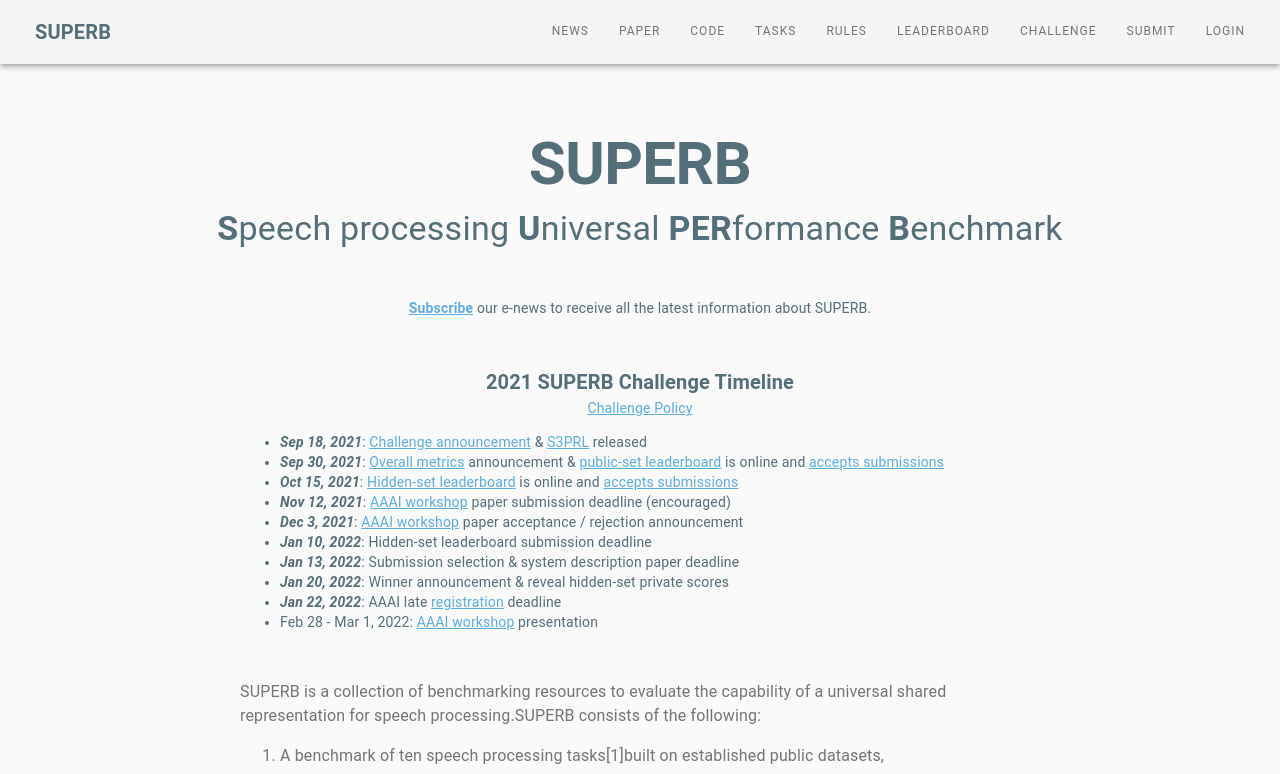
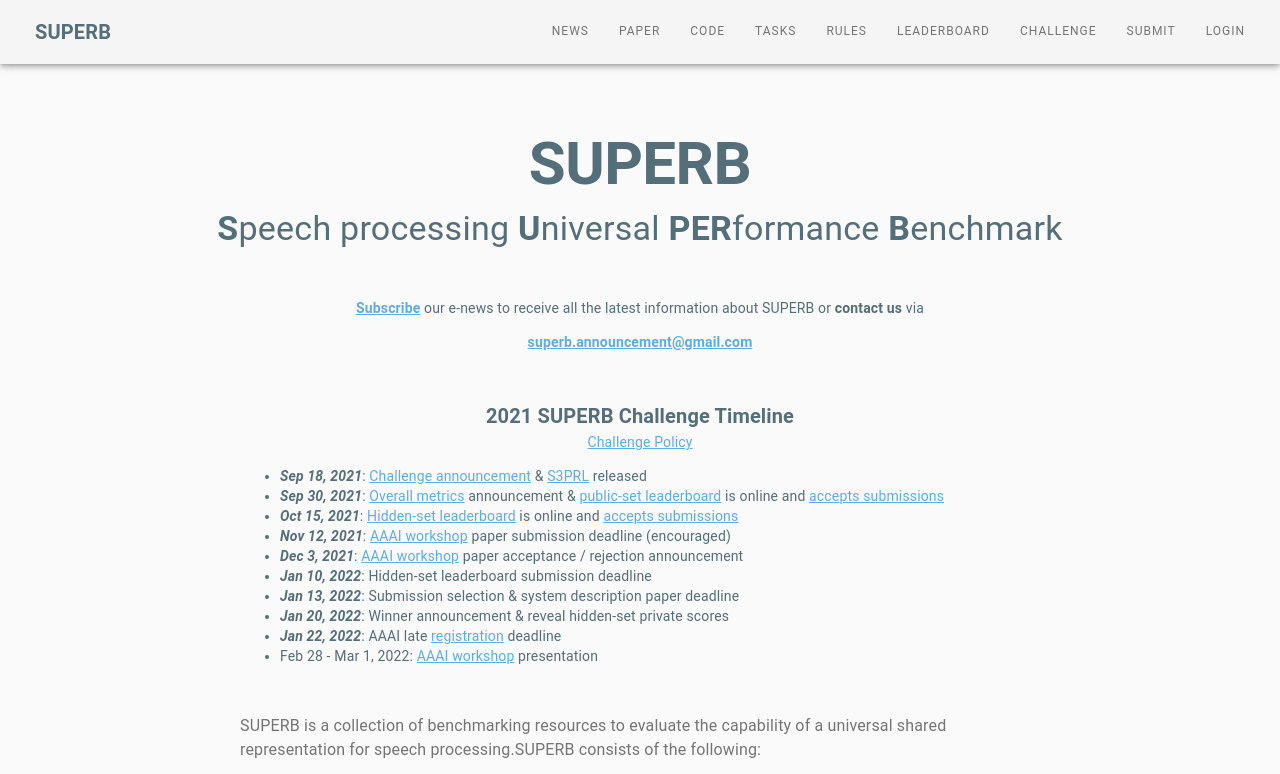
Before and after one commit to superbbenchmark/website-react, a React (Create React App) app in the folder frontend/: page / in a window 1280 px wide. Shown: the top 774 px of the page. Built offline with nearby package versions, Linux system fonts and the light colour scheme.

Commit message:
set contact email

```diff
--- a/frontend/src/Landing.js
+++ b/frontend/src/Landing.js
@@ -51,7 +51,8 @@
                 </Typography>
             </Box>
             <Box margin={theme.spacing(1, "auto", 6)}>
-                <span><strong><a href={subscribe_link} target="_blank" rel="noopener noreferrer">Subscribe</a></strong> our e-news to receive all the latest information about SUPERB.</span>
+                <p><strong><a href={subscribe_link} target="_blank" rel="noopener noreferrer">Subscribe</a></strong> our e-news to receive all the latest information about SUPERB or <strong>contact us</strong> via</p>
+                <p><strong><a href="mailto:superb.announcement@gmail.com" target="_blank">superb.announcement@gmail.com</a></strong></p>
             </Box>
             <Box maxWidth={800} margin={theme.spacing(1, "auto", 6)}>
                 <Typography variant="h6" color="textPrimary">
```
